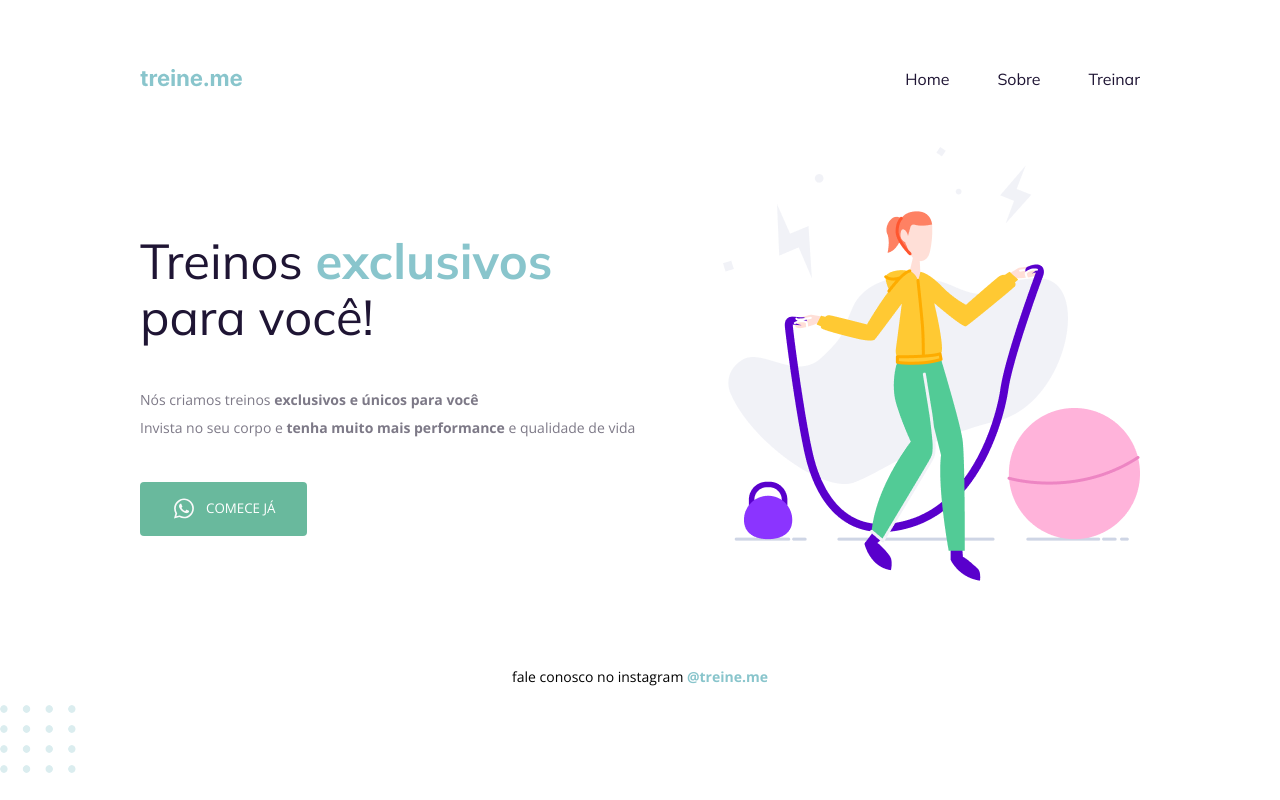
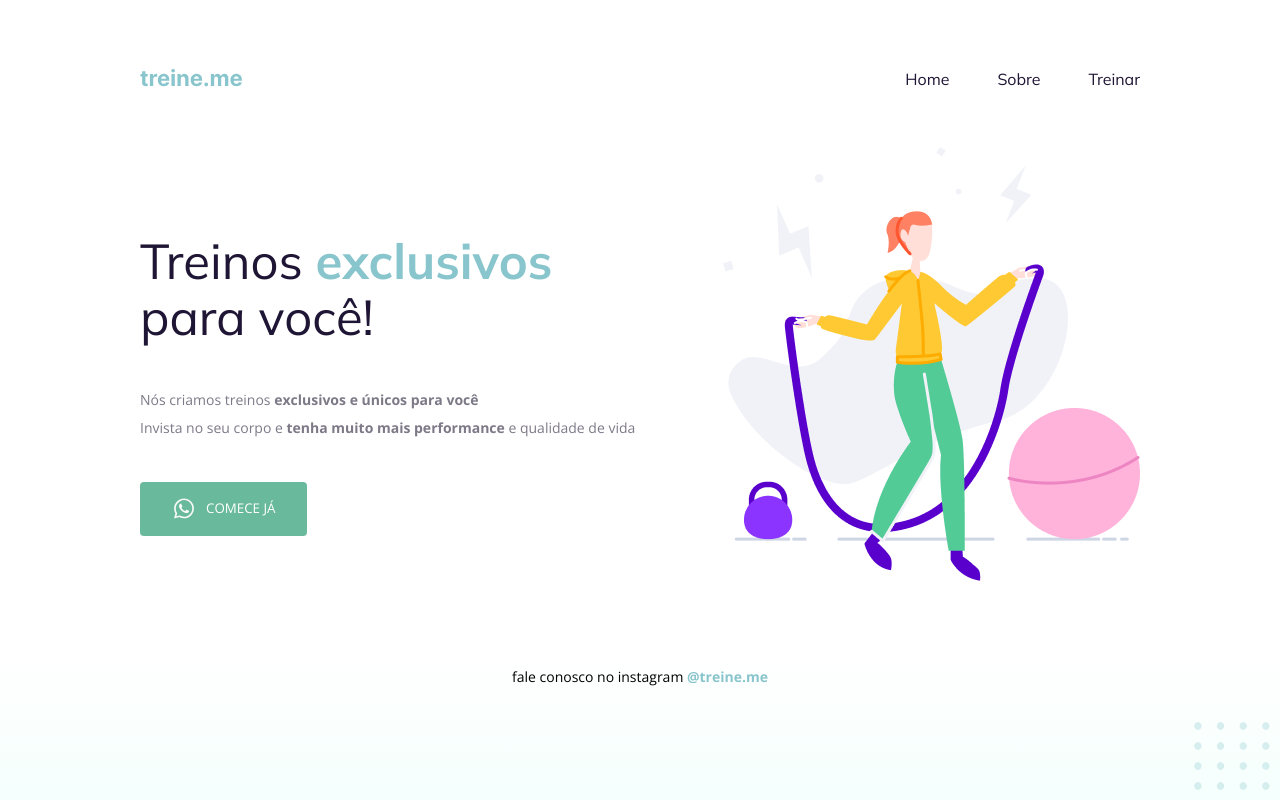
Before and after one commit to VitorRamos204/projeto-treine.me, a plain HTML site: page index.html in a window 1280 px wide. Drawn offline with nearby package versions, Linux system fonts and the light colour scheme.

Commit message:
new changes

```diff
--- a/index.html
+++ b/index.html
@@ -45,6 +45,6 @@
             fale conosco no instagram <a href="https://instagram.com/treine.me">@treine.me</p>
         </footer>
       </div>
-      <img src="./assets/balls.svg" alt="bolinhas esverdeadas no canto inferior direito da página">
-</body>
+      <img src="./assets/balls.svg" alt="bolinhas esverdeadas no canto inferior direito da página" id="balls">
+    </body>
 </html>
--- a/style.css
+++ b/style.css
@@ -1,10 +1,14 @@
 body {
     margin: 0px;
     font-family: 'Open Sans', sans-serif;
+    /* função em CSS */
+    background: linear-gradient(180deg, rgba(227, 255, 248, 0) 82.08%, rgba(227, 255, 248, 0.38) 100%);
+    height: 100vh;
 }
 .page {
     width: 1000px;
-    margin: 65px auto 0;
+    margin: 0 auto;
+    padding-top: 65px;
 
 }
 
@@ -94,4 +98,11 @@ footer a {
     text-decoration: none;
     font-weight: bold;
 
+
 }
+
+#balls {
+    position: fixed;
+    bottom: 0;
+    right: 0;
+}
```
